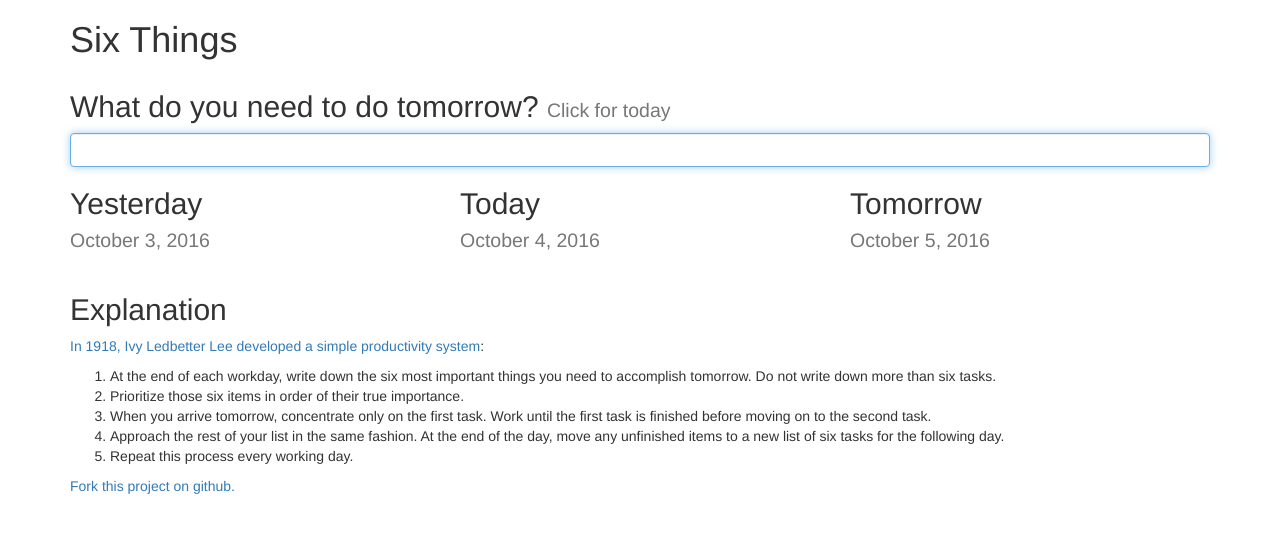
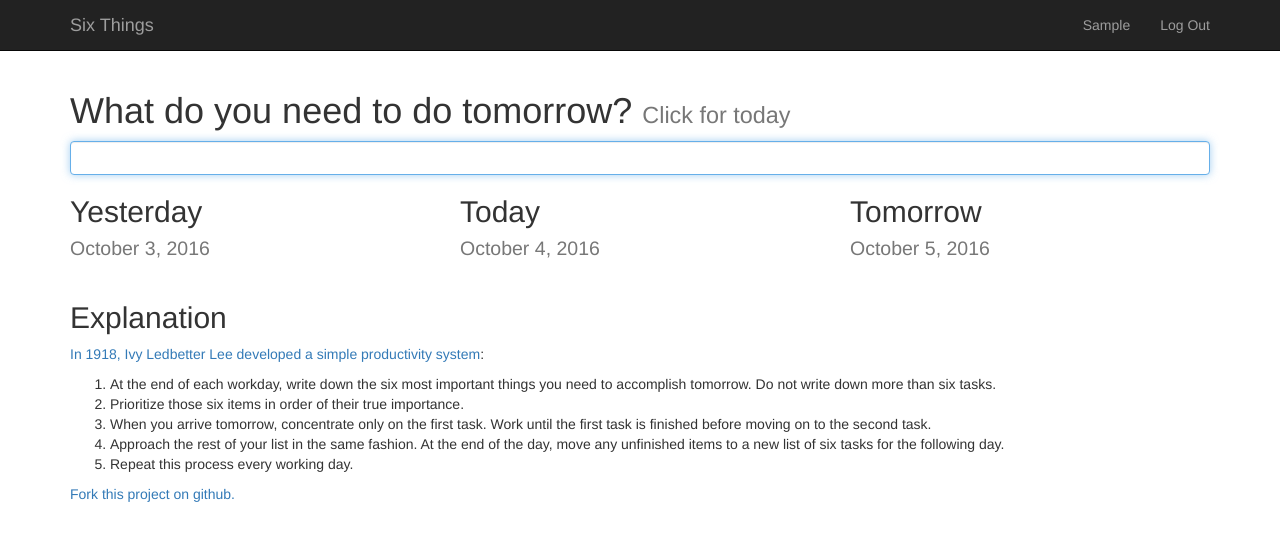
Before and after one commit to wizpig64/sixthings, a Django app: page / in a window 1280 px wide. Shown: the top 541 px of the page. Run offline with Django 3.2, Linux system fonts and the light colour scheme; the visitor is signed in with stand-in values (Sample User, id 1); data that the repository does not hold is empty; some libraries are stand-ins or nearby versions.

Commit message:
added navbar to base.html, fake links

```diff
--- a/sixthings/jinja2/sixthings/thing_list.html
+++ b/sixthings/jinja2/sixthings/thing_list.html
@@ -9,12 +9,11 @@
 {% endblock %}
 
 {% block content %}
-  <h1>Six Things</h1>
   <div class="row">
     <div class="col-xs-12">
       <form id="new" action="new/" method="post">
-        <h2 class="switch-to-today">What do you need to do tomorrow? <small>Click for today</small></h2>
-        <h2 class="switch-to-tomorrow hidden">What do you need to do today? <small>Click for tomorrow</small></h2>
+        <h1 class="switch-to-today">What do you need to do tomorrow? <small>Click for today</small></h1>
+        <h1 class="switch-to-tomorrow hidden">What do you need to do today? <small>Click for tomorrow</small></h1>
         <div class="inputs {% if not days.2.can_add %}hidden{% endif %}">
           <input name="csrfmiddlewaretoken" type="hidden" readonly="readonly" value="{{ csrf_token }}">
           <input name="date" type="hidden" readonly="readonly" value="{{ days.2.date.strftime('%Y-%m-%d') }}" class="day">
@@ -116,8 +115,8 @@
       $("#new .inputs").addClass("hidden")
       $("#new .denial").removeClass("hidden")
     }
-    $("#new h2").click(function(){
-      $("#new h2").toggleClass("hidden")
+    $("#new h1").click(function(){
+      $("#new h1").toggleClass("hidden")
       if ($(this).hasClass("switch-to-tomorrow")){
         $("#new input.day").attr("value", "{{ days.2.date.strftime('%Y-%m-%d') }}")
         if ({{ days.2.can_add|lower }}){allowInputs()} else {denyInputs()}
--- a/templates/jinja2/base.html
+++ b/templates/jinja2/base.html
@@ -14,6 +14,31 @@
   {% endblock %}
 </head>
 <body>
+  <nav class="navbar navbar-inverse navbar-static-top">
+    <div class="container">
+      <div class="navbar-header">
+        <button type="button" class="navbar-toggle collapsed" data-toggle="collapse" data-target="#navbar" aria-expanded="false" aria-controls="navbar">
+          <span class="sr-only">Toggle navigation</span>
+          <span class="icon-bar"></span>
+          <span class="icon-bar"></span>
+          <span class="icon-bar"></span>
+        </button>
+        <a class="navbar-brand" href="/">Six Things</a>
+      </div>
+      <div id="navbar" class="navbar-collapse collapse">
+        <ul class="nav navbar-nav">
+        </ul>
+        <ul class="nav navbar-nav navbar-right">
+          {% if request.user.is_authenticated %}
+          <li><a>{{ request.user.username.title() }}</a></li>
+          <li><a>Log Out</a></li>
+          {% else %}
+          <li><a>Log In</a></li>
+          {% endif %}
+        </ul>
+      </div><!--/.nav-collapse -->
+    </div>
+  </nav>
   <div class="container">
     {% block content %}
     {% endblock %}
```
